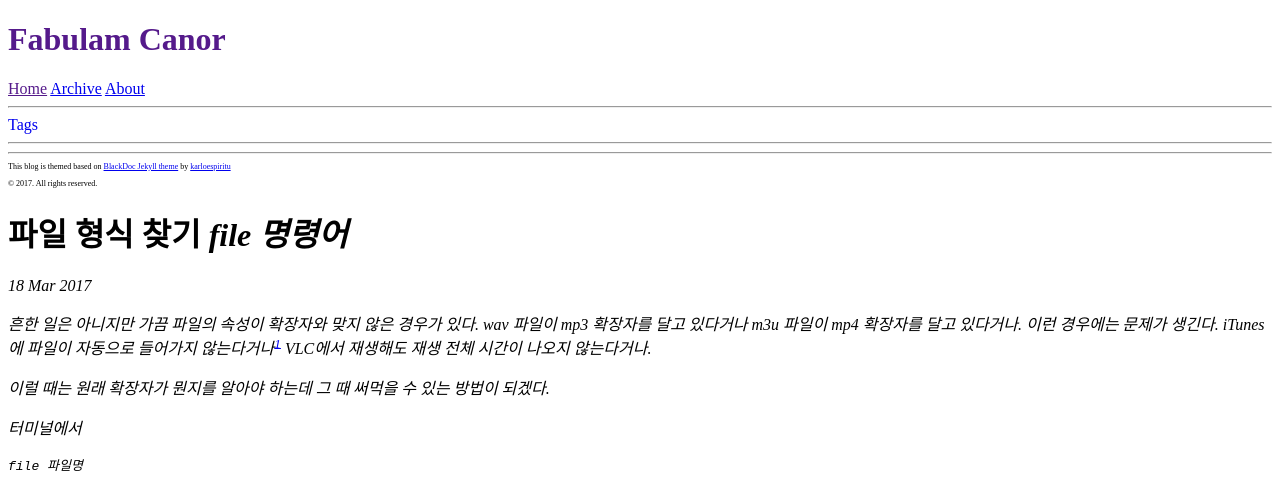
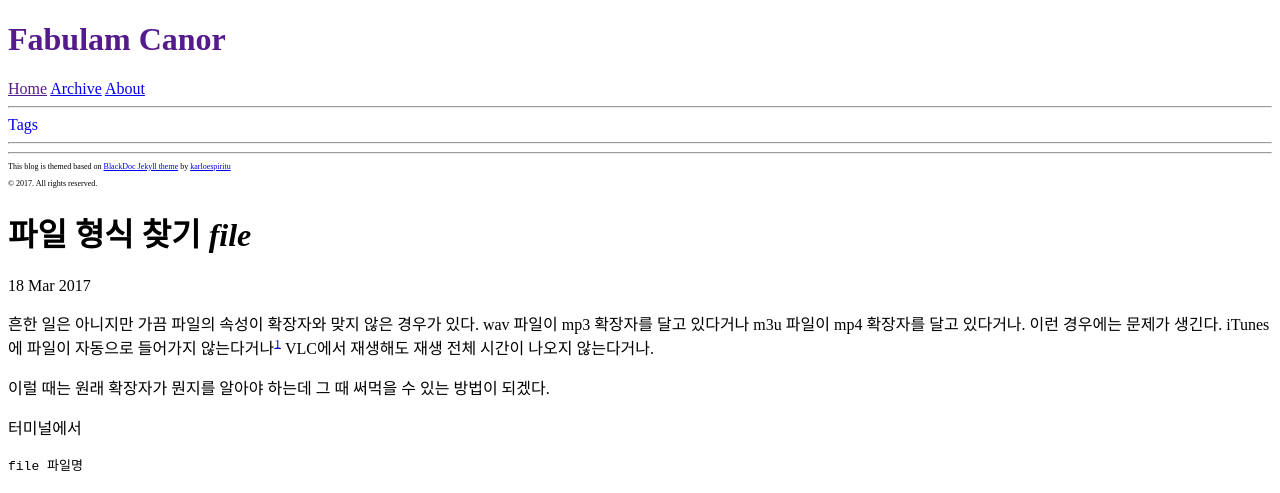
Before and after one commit to Canorus/canorus.github.io, a Jekyll site: the page built from _posts/2017-03-18-파일-형식-찾기-file-.md, in a window 1280 px wide. Shown: the top 493 px of the page. Built offline with Jekyll 4.4.1, drawn with Linux system fonts in a browser that asks for light colours; comment, search, counter and statistics services are not loaded.

Commit message:
unpublished

```diff
--- a/_posts/2017-03-18-파일-형식-찾기-file-.md
+++ b/_posts/2017-03-18-파일-형식-찾기-file-.md
@@ -1,6 +1,6 @@
 ---
 layout: "post"
-title: "파일 형식 찾기 <i>file<i> 명령어"
+title: "파일 형식 찾기 <i>file</i>"
 date: "2017-03-18 10:48"
 published: true
 ---
```
